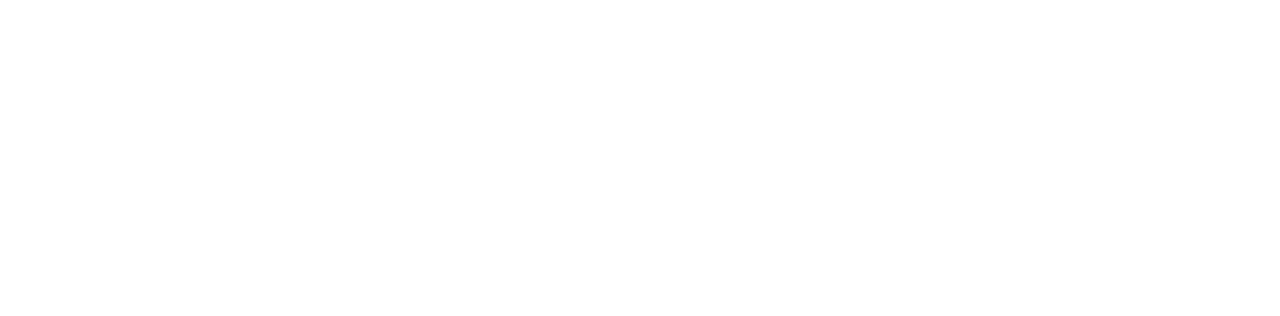
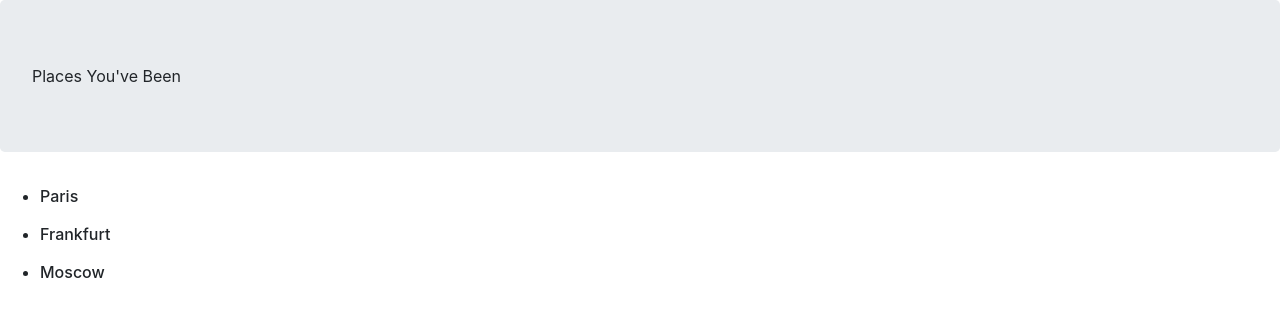
Before and after one commit to ajmarkow/placesyouvebeen, a plain HTML site: page index.html in a window 1280 px wide. Drawn offline with nearby package versions, Linux system fonts and the light colour scheme.

```diff
--- a/index.html
+++ b/index.html
@@ -18,5 +18,23 @@
     <link rel="stylesheet" href="css/styles.css" type="text/css" />
     <script src="js/scripts.js"></script>
   </head>
-  <body></body>
+  <body>
+    <div class="jumbotron">Places You've Been</div>
+    <div class="destination book">
+      <ul>
+        <li id= >
+          <h6 id="paris">Paris</h6>
+          <p id="paristext"></p>
+        </li>
+        <li>
+          <h6 id="frankfurt">Frankfurt</h6>
+          <p id="frankfurttext"></p>
+        </li>
+        <li>
+          <h6 id="moscow">Moscow</h6>
+          <p id="moscowtext"></p>
+        </li>
+      </ul>
+    </div>
+  </body>
 </html>
```
